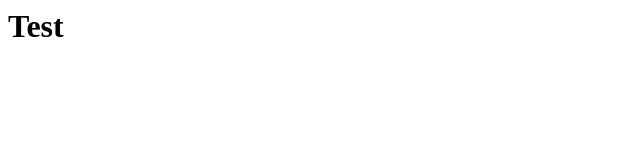
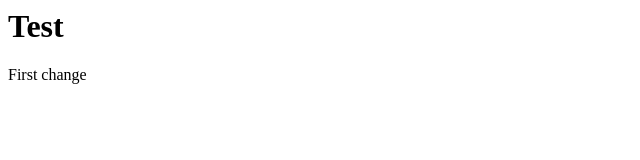
Before and after one commit to CDomina/MyApp, a plain HTML site: page index.html in a window 1280 px wide. Shown: the full height of the page, 0-640 px from the left. Drawn offline with Linux system fonts and the light colour scheme.

Commit message:
some change

```diff
--- a/index.html
+++ b/index.html
@@ -1 +1,7 @@
-<h1>Test</h1>
+<html>
+
+    <body>
+            <h1>Test</h1>
+            <p>First change</p>
+    </body>
+</html>
```
